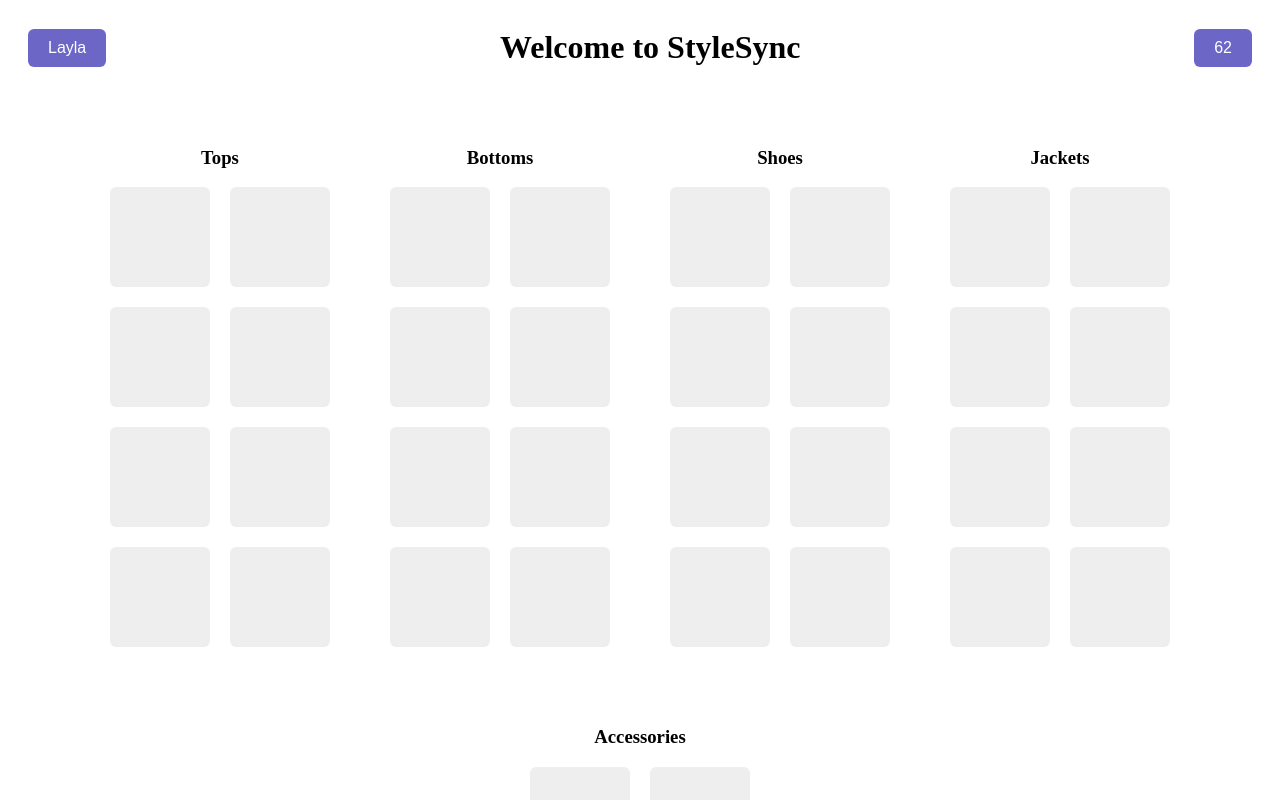
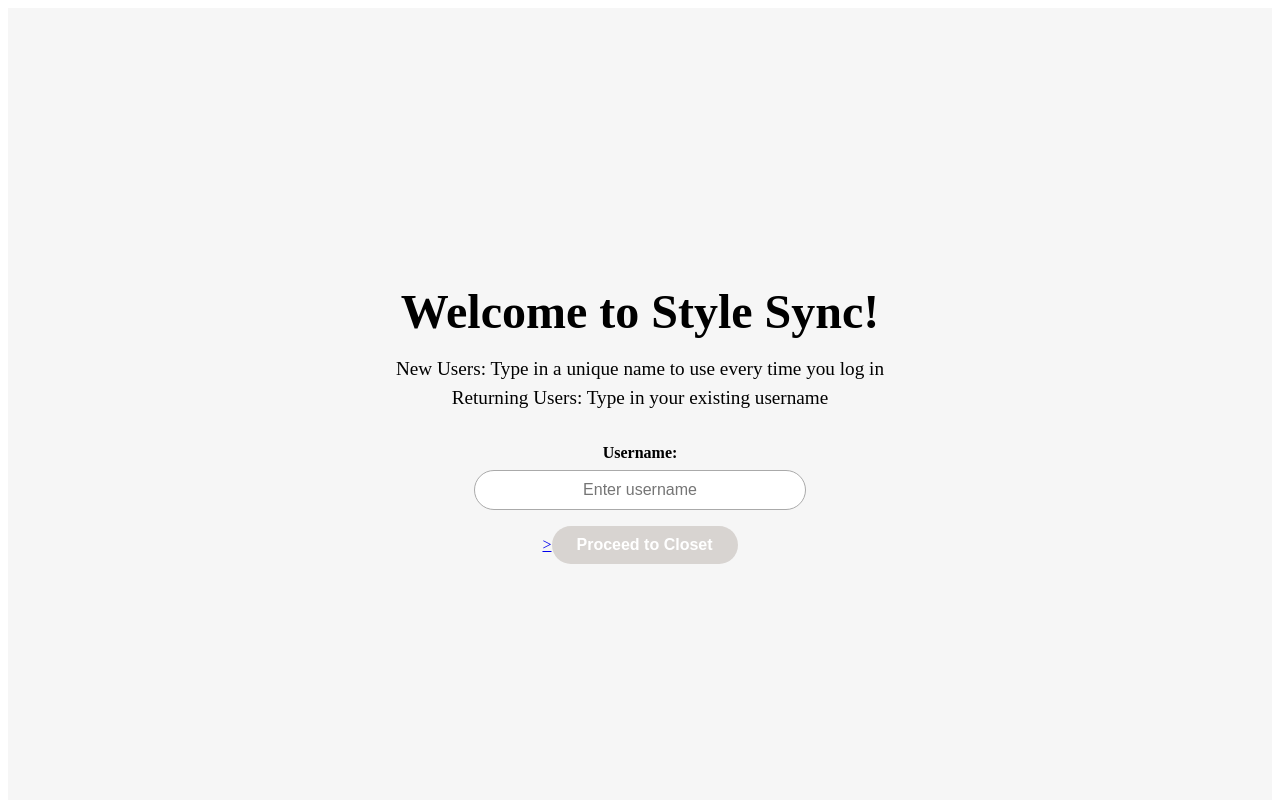
Before and after one commit to supernova37452/422-StyleSync, a Vue app: page / in a window 1280 px wide. Shown: the top 800 px of the page. Built offline with nearby package versions, Linux system fonts and the light colour scheme.

Commit message:
adding routing stuff I still need to comment it but for now this is what I have

```diff
--- a/package.json
+++ b/package.json
@@ -12,7 +12,8 @@
     "preview": "vite preview"
   },
   "dependencies": {
-    "vue": "^3.5.22"
+    "vue": "^3.5.22",
+    "vue-router": "^4.6.3"
   },
   "devDependencies": {
     "@vitejs/plugin-vue": "^6.0.1",
--- /dev/null
+++ b/src/Login.vue
@@ -0,0 +1,83 @@
+<script setup>
+import { ref } from "vue";
+
+const username = ref("");
+</script>
+
+<template>
+  <div class="welcome-container">
+    <h1>Welcome to Style Sync!</h1>
+    <h2>New Users: Type in a unique name to use every time you log in</h2>
+    <h2>Returning Users: Type in your existing username</h2>
+
+    <div class="input-section">
+      <label for="username">Username:</label>
+      <input id="username" v-model="username" placeholder="Enter username" />
+      <router-link to="/closet">
+        ><button class="proceed-btn">Proceed to Closet</button></router-link
+      >
+    </div>
+  </div>
+</template>
+
+<style scoped>
+/* makes the entire page centered vertically + horizontally */
+.welcome-container {
+  display: flex;
+  flex-direction: column;
+  justify-content: center; /* centers vertically */
+  align-items: center; /* centers horizontally */
+  height: 100vh; /* take up full viewport */
+  text-align: center;
+  background-color: #f6f6f6; /* neutral background like your figma */
+  font-family: "Playfair Display", serif;
+}
+
+/* spacing between title/instructions and input area */
+h1 {
+  font-size: 3rem;
+  margin-bottom: 1rem;
+}
+
+h2 {
+  font-size: 1.2rem;
+  font-weight: normal;
+  margin: 0.2rem 0;
+}
+
+.input-section {
+  margin-top: 2rem;
+  display: flex;
+  flex-direction: column;
+  align-items: center;
+}
+
+label {
+  font-weight: bold;
+  margin-bottom: 0.5rem;
+}
+
+input {
+  width: 300px;
+  padding: 10px 15px;
+  border-radius: 20px;
+  border: 1.5px solid #aaa;
+  text-align: center;
+  font-size: 1rem;
+}
+
+button.proceed-btn {
+  margin-top: 1rem;
+  padding: 10px 25px;
+  border-radius: 20px;
+  border: none;
+  background-color: #d8d4d1; /* soft neutral tone */
+  font-weight: 600;
+  cursor: pointer;
+  transition: all 0.3s ease;
+}
+
+button.proceed-btn:hover {
+  background-color: #c0bbb7;
+}
+</style>
```
Also changed, not shown: src/App.vue (+4 -4 lines), src/index.js (added, +15 -0 lines), src/main.js (+5 -6 lines), 2 other files (tests, documents, lock files or other folders).
